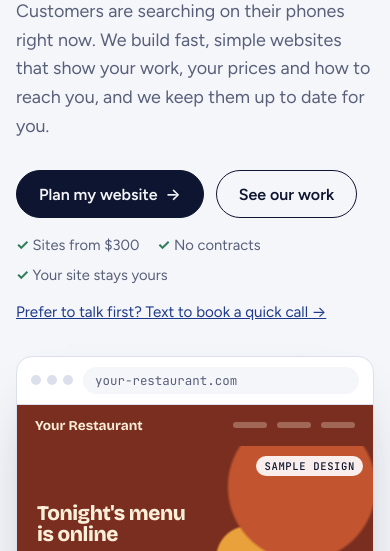
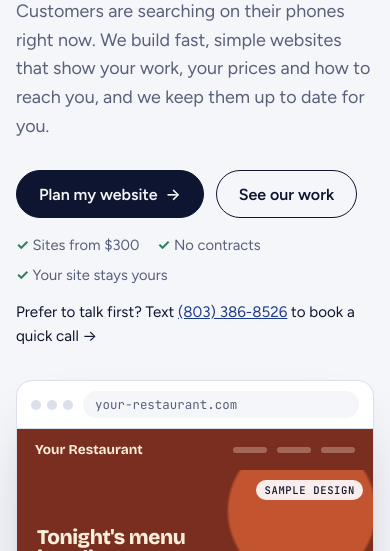
Before and after one commit to asiddique99/palmetto-web-works, a plain HTML site: page index.html in a window 390 px wide. Shown: the part 272-823 px from the top of the page. Drawn offline with nearby package versions, Linux system fonts and the light colour scheme.

Commit message:
Show phone number (803) 386-8526 as plain text

```diff
--- a/index.html
+++ b/index.html
@@ -272,7 +272,7 @@ footer .wrap { display: flex; flex-wrap: wrap; justify-content: space-between; g
           <a class="btn ghost" href="#work">See our work</a>
         </div>
         <p class="reassure"><span>Sites from $300</span><span>No contracts</span><span>Your site stays yours</span></p>
-        <p style="margin-top:12px;font-size:.95rem"><a href="sms:+18033868526?&amp;body=Hi%20Asim%2C%20I%27d%20like%20to%20book%20a%20quick%20call%20about%20a%20website">Prefer to talk first? Text to book a quick call →</a></p>
+        <p style="margin-top:12px;font-size:.95rem">Prefer to talk first? Text <a href="sms:+18033868526?&amp;body=Hi%20Asim%2C%20I%27d%20like%20to%20book%20a%20quick%20call%20about%20a%20website">(803) 386-8526</a> to book a quick call →</p>
       </div>
 
       <div class="browser" aria-label="Examples of websites we build">
@@ -491,7 +491,7 @@ footer .wrap { display: flex; flex-wrap: wrap; justify-content: space-between; g
           <div id="planThanks" hidden style="margin-top:4px;padding:16px;border:1px solid var(--line);border-radius:12px;background:var(--surface)">
             <b>Thanks — we've got it.</b>
             <p style="margin:6px 0 10px;color:var(--muted)">We'll reply with an idea and a price, usually within a day. Prefer to talk first?</p>
-            <a class="btn ghost small" href="sms:+18033868526?&amp;body=Hi%20Asim%2C%20I%27d%20like%20to%20book%20a%20quick%20call%20about%20a%20website">Text to book a quick call</a>
+            <a class="btn ghost small" href="sms:+18033868526?&amp;body=Hi%20Asim%2C%20I%27d%20like%20to%20book%20a%20quick%20call%20about%20a%20website">Text (803) 386-8526 to book a quick call</a>
           </div>
         </form>
         <aside class="summary" aria-live="polite">
@@ -504,7 +504,7 @@ footer .wrap { display: flex; flex-wrap: wrap; justify-content: space-between; g
           </div>
           <pre id="pMsg"></pre>
           <button class="btn" type="button" id="copyPlan">Copy message</button>
-          <small>Prefer to text instead? Send it to Asim Siddique at <span id="sendTo"></span></small>
+          <small>Prefer to text instead? Send it to Asim Siddique at <span id="sendTo">text (803) 386-8526 or asiddique@gmail.com</span></small>
         </aside>
       </div>
     </div>
@@ -517,7 +517,7 @@ footer .wrap { display: flex; flex-wrap: wrap; justify-content: space-between; g
         <h2 id="procH">From first chat to live site</h2>
       </div>
       <ol class="steps">
-        <li><h3>Talk</h3><p>A short call or coffee. Tell us what you sell, who your customers are and what they ask you most. <a href="sms:+18033868526?&amp;body=Hi%20Asim%2C%20I%27d%20like%20to%20book%20a%20quick%20call%20about%20a%20website">Text to book a quick call</a> — we'll reply with a time.</p></li>
+        <li><h3>Talk</h3><p>A short call or coffee. Tell us what you sell, who your customers are and what they ask you most. <a href="sms:+18033868526?&amp;body=Hi%20Asim%2C%20I%27d%20like%20to%20book%20a%20quick%20call%20about%20a%20website">Text (803) 386-8526 to book a quick call</a> — we'll reply with a time.</p></li>
         <li><h3>Send photos</h3><p>Phone photos work. Send your prices, hours and anything customers should know.</p></li>
         <li><h3>Preview</h3><p>You see your site before it goes live. Ask for changes until it feels right.</p></li>
         <li><h3>Go live</h3><p>We publish it, connect your domain and keep it up to date on the care plan.</p></li>
@@ -550,11 +550,11 @@ footer .wrap { display: flex; flex-wrap: wrap; justify-content: space-between; g
           <h2 id="closeH">Ready to open your business online?</h2>
           <p class="lede">Tell us about your business. We'll reply with an idea and a price, with no obligation.</p>
           <a class="btn" href="#plan" style="justify-self:start">Plan my website <span class="arr">→</span></a>
-          <a class="btn ghost" href="sms:+18033868526?&amp;body=Hi%20Asim%2C%20I%27d%20like%20to%20book%20a%20quick%20call%20about%20a%20website" style="justify-self:start">Text to book a quick call</a>
+          <a class="btn ghost" href="sms:+18033868526?&amp;body=Hi%20Asim%2C%20I%27d%20like%20to%20book%20a%20quick%20call%20about%20a%20website" style="justify-self:start">Text (803) 386-8526 to book a quick call</a>
         </div>
         <div class="contact">
           <div><span>Contact</span><b>Asim Siddique</b></div>
-          <div><span>Call or text</span><b id="cPhone"></b></div>
+          <div><span>Call or text</span><b id="cPhone"><a href="tel:+18033868526">(803) 386-8526</a></b></div>
           <div><span>Email</span><b id="cEmail"></b></div>
           <div><span>Serving</span><b>South Carolina</b></div>
         </div>
```
